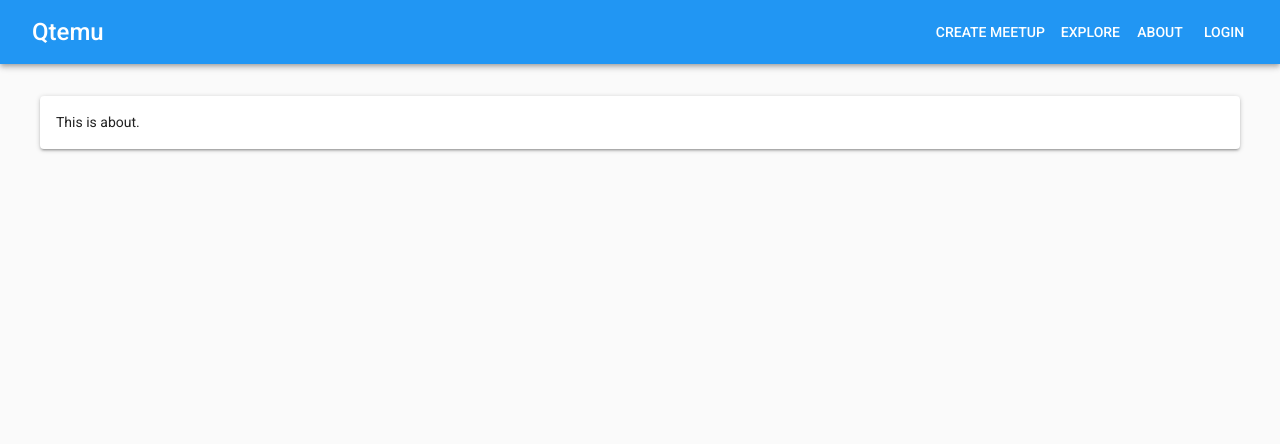
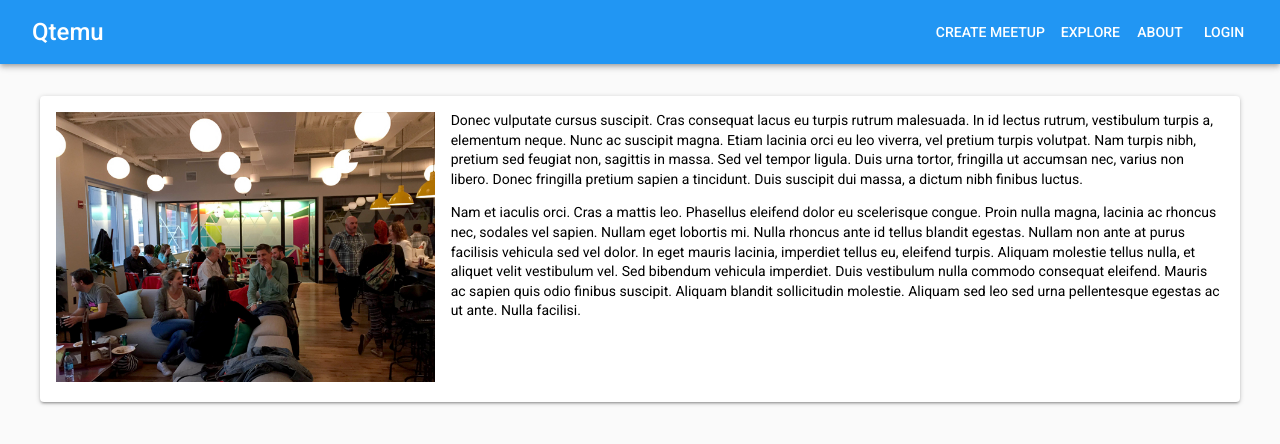
Before and after one commit to rickynugroho/qtemu_material_ui, a React (Create React App) app: page /about in a window 1280 px wide. Shown: the top 444 px of the page. Built offline with nearby package versions, Linux system fonts and the light colour scheme.

Commit message:
Add about page

```diff
--- a/src/components/atoms/RawHtml/index.js
+++ b/src/components/atoms/RawHtml/index.js
@@ -11,11 +11,16 @@ const styles = theme => ({
 class RawHtml extends Component {
     render() {
         const { classes } = this.props;
+        var classNames = require('classnames');
 
         return (
-            <div className={classes.root} dangerouslySetInnerHTML={{__html: this.props.children}} />
+            <div className={classNames(this.props.className, classes.root)} dangerouslySetInnerHTML={{__html: this.props.children}} />
         )
     }
 }
 
+RawHtml.defaultProps = {
+  className: null,
+};
+
 export default withStyles(styles)(RawHtml);
--- a/src/pages/About/index.js
+++ b/src/pages/About/index.js
@@ -3,7 +3,9 @@ import PropTypes from 'prop-types';
 import { withStyles } from '@material-ui/core/styles';
 import withRoot from '../../withRoot';
 import Section from '../../components/molecules/Section';
-import { Typography } from '@material-ui/core';
+import { Grid } from '@material-ui/core';
+import Image from '../../components/atoms/Image';
+import RawHtml from '../../components/atoms/RawHtml';
 
 const styles = theme => ({
   root: {
@@ -12,19 +14,50 @@ const styles = theme => ({
   },
   fluidImage: {
     width: "100%",
+  },
+  aboutContent: {
+    marginTop: -15,
+    lineHeight: '1.4',
   }
 });
 
 class About extends React.Component {
+  constructor() {
+    super();
+
+    this.state = {
+      aboutImage: '/img/host-meetup.jpg',
+      aboutContent: `
+      <p>
+        Donec vulputate cursus suscipit. Cras consequat lacus eu turpis rutrum malesuada. In id lectus rutrum, vestibulum turpis a, elementum neque. Nunc ac suscipit magna. Etiam lacinia orci eu leo viverra, vel pretium turpis volutpat. Nam turpis nibh, pretium sed feugiat non, sagittis in massa. Sed vel tempor ligula. Duis urna tortor, fringilla ut accumsan nec, varius non libero. Donec fringilla pretium sapien a tincidunt. Duis suscipit dui massa, a dictum nibh finibus luctus.
+      </p>
+      <p>
+        Nam et iaculis orci. Cras a mattis leo. Phasellus eleifend dolor eu scelerisque congue. Proin nulla magna, lacinia ac rhoncus nec, sodales vel sapien. Nullam eget lobortis mi. Nulla rhoncus ante id tellus blandit egestas. Nullam non ante at purus facilisis vehicula sed vel dolor. In eget mauris lacinia, imperdiet tellus eu, eleifend turpis. Aliquam molestie tellus nulla, et aliquet velit vestibulum vel. Sed bibendum vehicula imperdiet. Duis vestibulum nulla commodo consequat eleifend. Mauris ac sapien quis odio finibus suscipit. Aliquam blandit sollicitudin molestie. Aliquam sed leo sed urna pellentesque egestas ac ut ante. Nulla facilisi.
+      </p>
+      `,
+    }
+  }
+
   render() {
     const { classes } = this.props;
 
     return (
       <div className={classes.root}>
         <Section>
-          <Typography>
-            This is about.
-          </Typography>
+          <Grid container spacing={16}>
+            <Grid item xs={4}>
+              <Image
+                src={this.state.aboutImage}
+                alt="About"
+                className={classes.fluidImage}
+              />
+            </Grid>
+            <Grid item xs={8}>
+              <RawHtml className={classes.aboutContent}>
+                {this.state.aboutContent}
+              </RawHtml>
+            </Grid>
+          </Grid>
         </Section>
       </div>
     );
```
